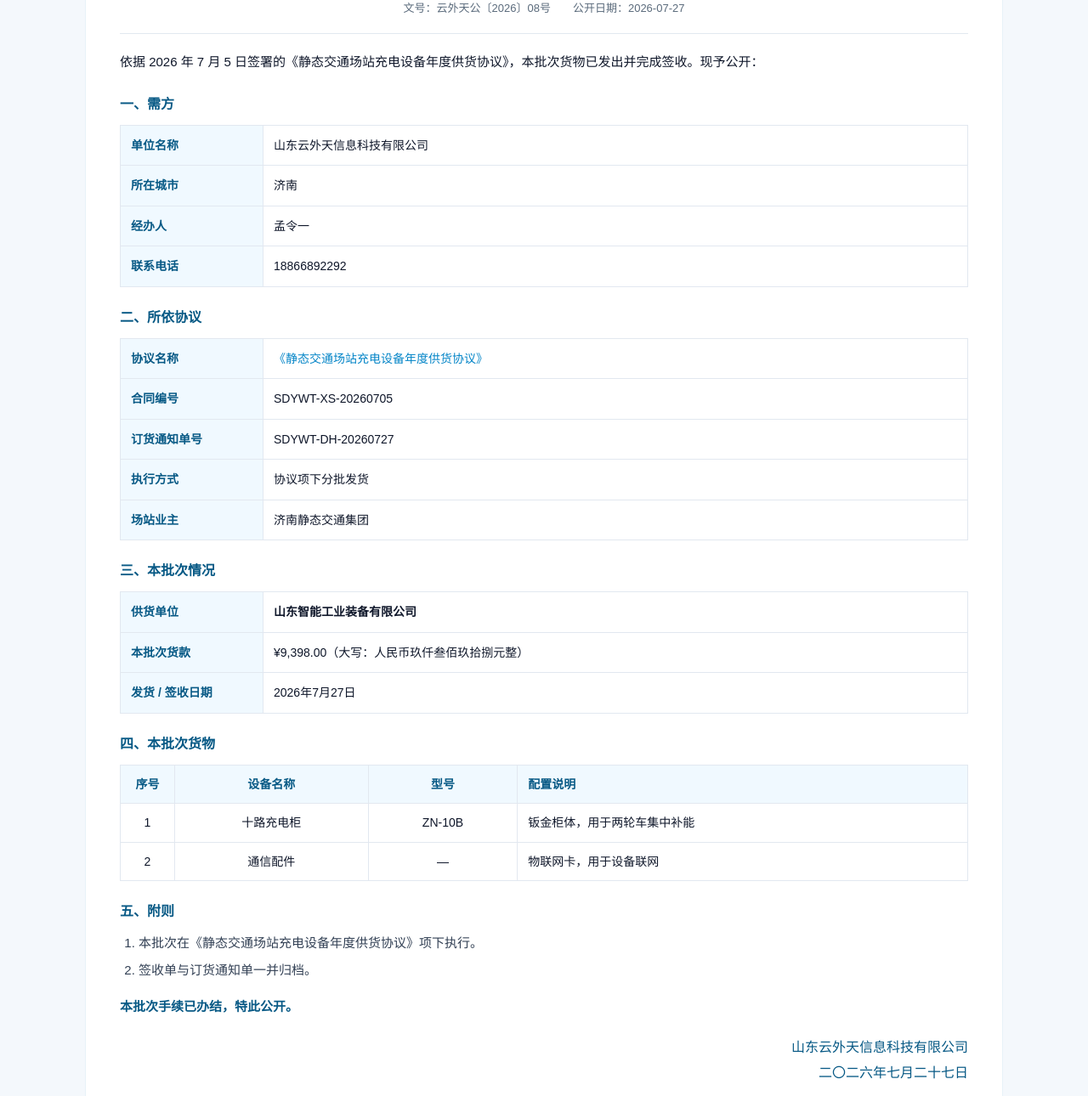
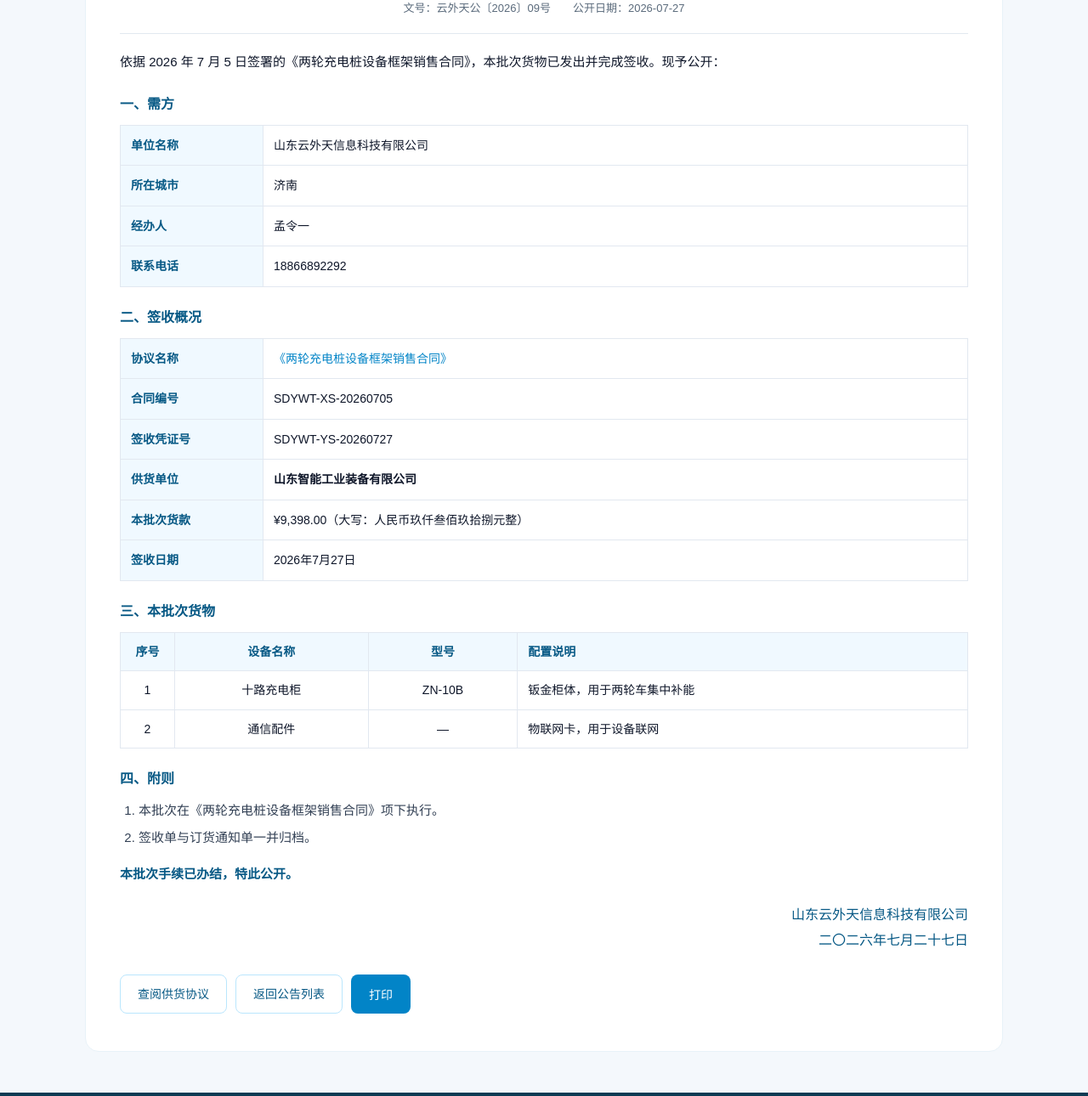
Before and after one commit to lihaolisi/demo-website, a plain HTML site: page yunwaitian/news-order-2.html in a window 1280 px wide. Shown: the part 194-1484 px from the top of the page at 85% size. Drawn offline with Linux system fonts and the light colour scheme.

Commit message:
优化云外天官网，调整信息

```diff
--- a/yunwaitian/news-order-2.html
+++ b/yunwaitian/news-order-2.html
@@ -3,7 +3,7 @@
 <head>
   <meta charset="UTF-8">
   <meta name="viewport" content="width=device-width, initial-scale=1.0">
-  <title>年度供货协议项下发货签收公开 - 山东云外天信息科技有限公司</title>
+  <title>设备到货签收单公开 - 山东云外天信息科技有限公司</title>
   <link rel="icon" href="assets/img/logo.svg">
   <link rel="stylesheet" href="assets/css/style.css">
 </head>
@@ -11,10 +11,10 @@
   <header class="top" data-active="news"></header>
   <div class="main-inner">
     <article class="article">
-      <h1 class="article-title">年度供货协议项下发货签收公开</h1>
-      <div class="article-meta">文号：云外天公〔2026〕08号　　公开日期：2026-07-27</div>
+      <h1 class="article-title">设备到货签收单公开</h1>
+      <div class="article-meta">文号：云外天公〔2026〕09号　　公开日期：2026-07-27</div>
       <div class="article-body">
-        <p>依据 2026 年 7 月 5 日签署的《静态交通场站充电设备年度供货协议》，本批次货物已发出并完成签收。现予公开：</p>
+        <p>依据 2026 年 7 月 5 日签署的《两轮充电桩设备框架销售合同》，本批次货物已发出并完成签收。现予公开：</p>
 
         <h3>一、需方</h3>
         <table class="info-table">
@@ -24,23 +24,17 @@
           <tr><th>联系电话</th><td>18866892292</td></tr>
         </table>
 
-        <h3>二、所依协议</h3>
+        <h3>二、签收概况</h3>
         <table class="info-table">
-          <tr><th>协议名称</th><td><a href="news-frame.html">《静态交通场站充电设备年度供货协议》</a></td></tr>
+          <tr><th>协议名称</th><td><a href="news-frame.html">《两轮充电桩设备框架销售合同》</a></td></tr>
           <tr><th>合同编号</th><td>SDYWT-XS-20260705</td></tr>
-          <tr><th>订货通知单号</th><td>SDYWT-DH-20260727</td></tr>
-          <tr><th>执行方式</th><td>协议项下分批发货</td></tr>
-          <tr><th>场站业主</th><td>济南静态交通集团</td></tr>
+          <tr><th>签收凭证号</th><td>SDYWT-YS-20260727</td></tr>
+          <tr><th>供货单位</th><td><strong>山东智能工业装备有限公司</strong></td></tr>
+          <tr><th>本批次货款</th><td>¥9,398.00（大写：人民币玖仟叁佰玖拾捌元整）</td></tr>
+          <tr><th>签收日期</th><td>2026年7月27日</td></tr>
         </table>
 
-        <h3>三、本批次情况</h3>
-        <table class="info-table">
-          <tr><th>供货单位</th><td><strong>山东智能工业装备有限公司</strong></td></tr>
-          <tr><th>本批次货款</th><td>¥9,398.00（大写：人民币玖仟叁佰玖拾捌元整）</td></tr>
-          <tr><th>发货 / 签收日期</th><td>2026年7月27日</td></tr>
-        </table>
-
-        <h3>四、本批次货物</h3>
+        <h3>三、本批次货物</h3>
         <table class="goods-table">
           <tr>
             <th>序号</th>
@@ -62,9 +56,9 @@
           </tr>
         </table>
 
-        <h3>五、附则</h3>
+        <h3>四、附则</h3>
         <ol>
-          <li>本批次在《静态交通场站充电设备年度供货协议》项下执行。</li>
+          <li>本批次在《两轮充电桩设备框架销售合同》项下执行。</li>
           <li>签收单与订货通知单一并归档。</li>
         </ol>
         <p class="article-end">本批次手续已办结，特此公开。</p>
```
Also changed, not shown: yunwaitian/news-order-1.html (+1 -1 lines), yunwaitian/news.html (+1 -1 lines).
